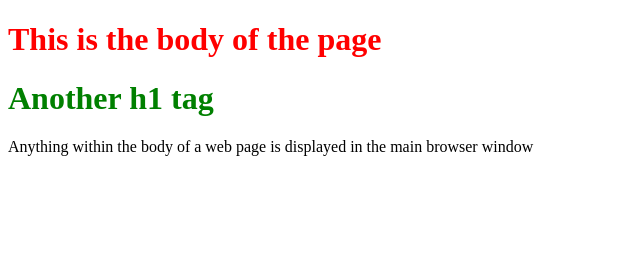
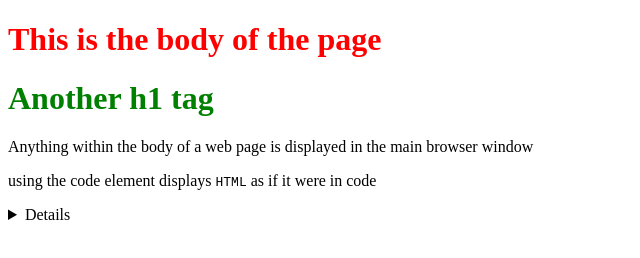
Before and after one commit to JacksoonHayes/WEB503-Lab-1-22, a website: page src/index.html in a window 1280 px wide. Shown: the whole page, without its empty margins (0-640 px from the left). Drawn offline with Linux system fonts and the light colour scheme.

Commit message:
html file setup

```diff
--- a/src/index.html
+++ b/src/index.html
@@ -14,5 +14,11 @@
     <p> Anything within the body of a web page is displayed
          in the main browser window</p>
         <script src="index.js" async defer></script>
+
+   <p> using the code element displays <code>HTML</code> as if it were in code</p>
+   <details>
+    <summary>Details</summary>
+    Details and summary elements are used to show details.
+   </details>
     </body>
 </html>
```
